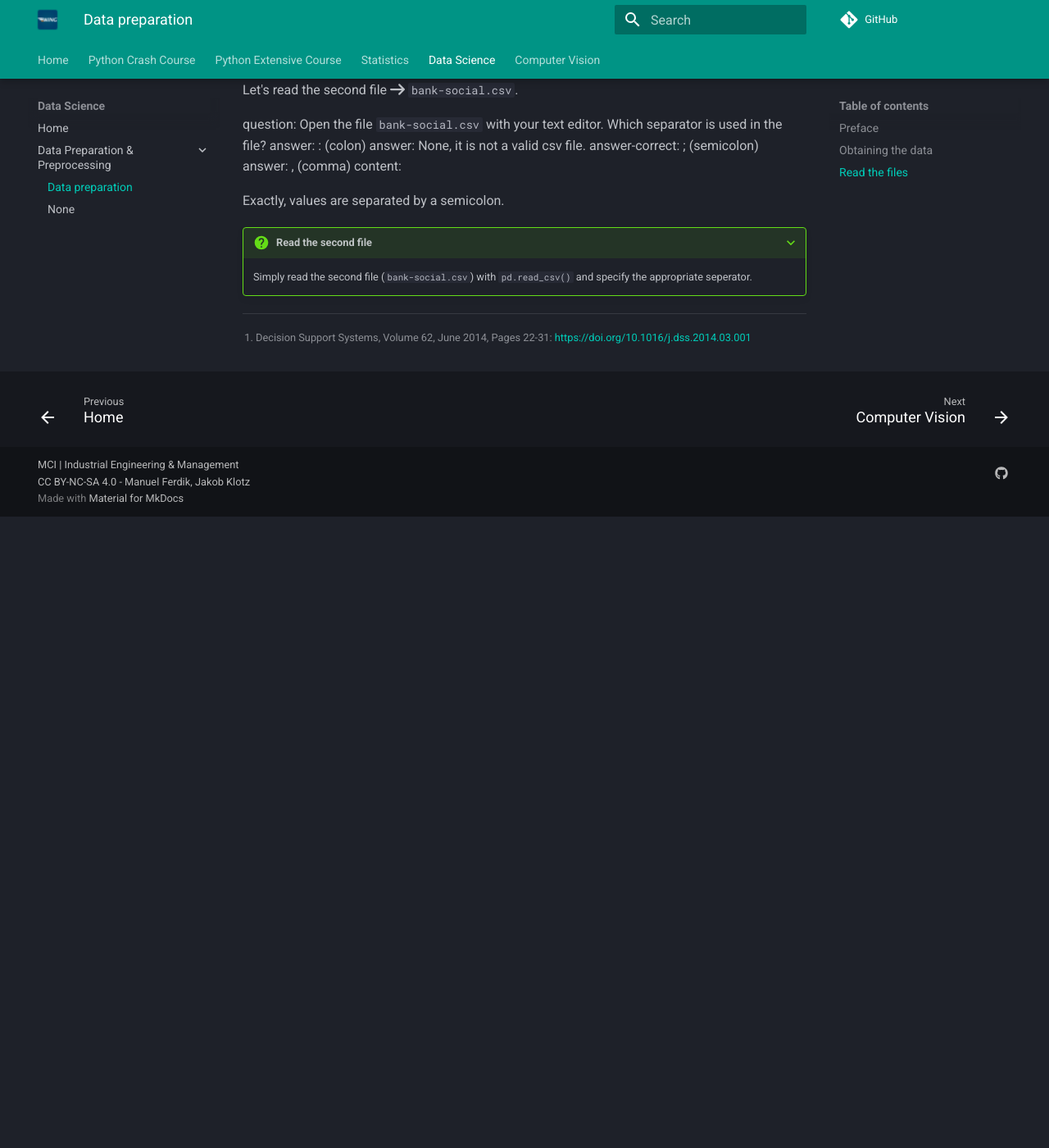
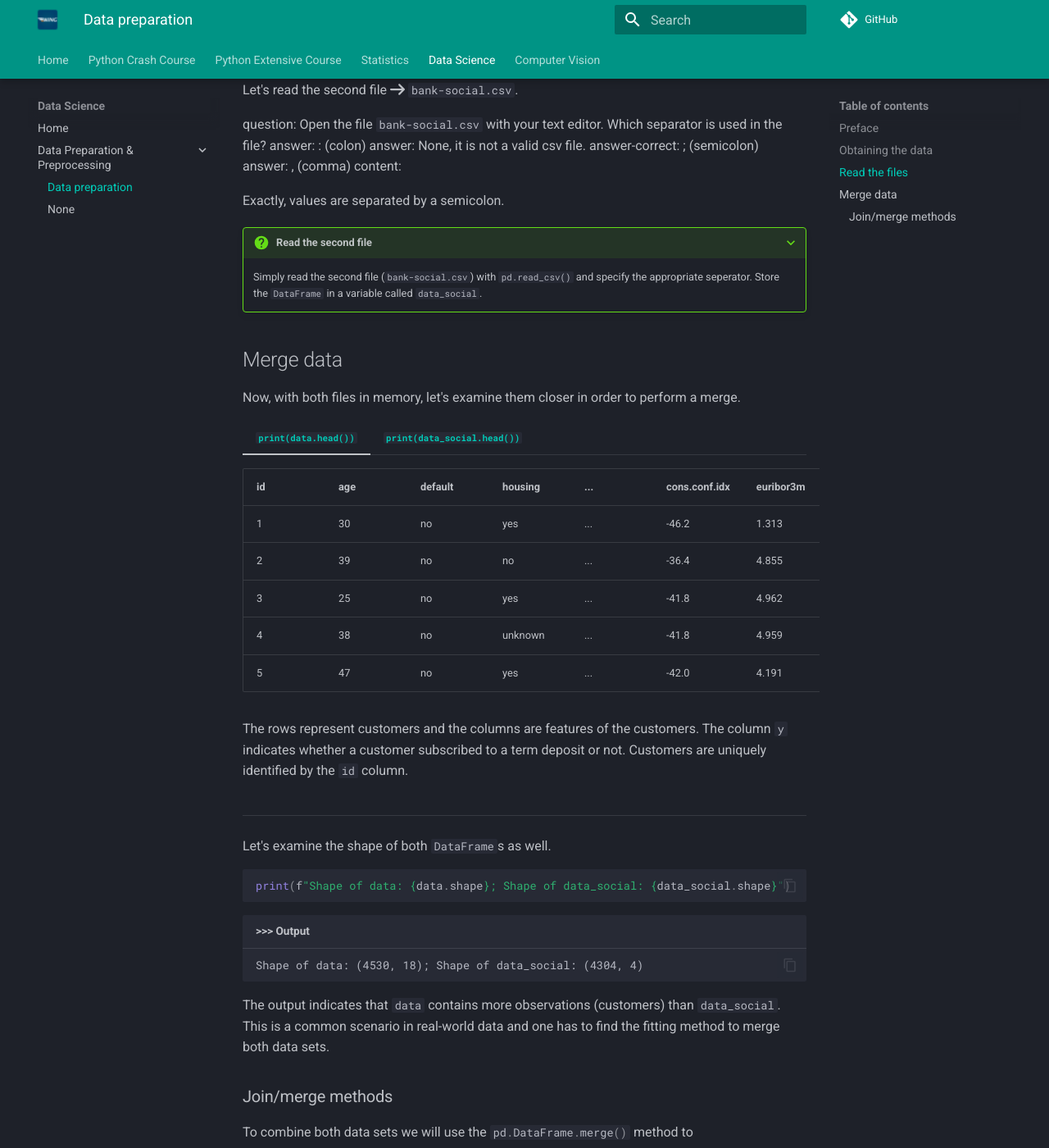
Before and after one commit to mciwing/mciwing.github.io, an MkDocs documentation site: the page built from docs/data-science/data/preparation.md, in a window 1280 px wide and 1400 px high, scrolled down 1991 px. Shown: the whole window at 82% size. Built offline with MkDocs 1.6.1 and Material for MkDocs 9.7.7, drawn with Linux system fonts in a browser that asks for light colours; comment, search, counter and statistics services are not loaded; before the commit the page ends 2621 px from its top, so only the background shows below that; some of the changed text lies outside the part shown.

Commit message:
docs: continue on data preparation chapter (Data Science) #61

````diff
--- a/docs/data-science/data/preparation.md
+++ b/docs/data-science/data/preparation.md
@@ -106,7 +106,7 @@ couple of things to break down:
 Let's read the second file :fontawesome-solid-arrow-right: `bank-social.csv`.
 
 <?quiz?>
-question: Open the file `bank-social.csv` with your text editor. Which separator is used in the file?
+question: Open the file <code>bank-social.csv</code> with your text editor. Which separator is used in the file?
 answer: : (colon)
 answer: None, it is not a valid csv file.
 answer-correct: ; (semicolon)
@@ -118,4 +118,80 @@ content:
 ???+ question "Read the second file"
 
     Simply read the second file (`bank-social.csv`) with `pd.read_csv()`
-    and specify the appropriate seperator.
+    and specify the appropriate seperator. Store the `DataFrame` in a
+    variable called `data_social`.
+
+## Merge data
+
+Now, with both files in memory, let's examine them closer in order to
+perform a merge.
+
+=== "`print(data.head())`"
+
+       | id | age | default | housing | ... | cons.conf.idx | euribor3m | nr.employed | y  |
+       |----|-----|---------|---------|-----|---------------|-----------|-------------|----|
+       | 1  | 30  | no      | yes     | ... | -46.2         | 1.313     | 5099.1      | no |
+       | 2  | 39  | no      | no      | ... | -36.4         | 4.855     | 5191.0      | no |
+       | 3  | 25  | no      | yes     | ... | -41.8         | 4.962     | 5228.1      | no |
+       | 4  | 38  | no      | unknown | ... | -41.8         | 4.959     | 5228.1      | no |
+       | 5  | 47  | no      | yes     | ... | -42.0         | 4.191     | 5195.8      | no |
+
+      The rows represent customers and the columns are features of the
+      customers. The column `y` indicates whether a customer subscribed to a
+      term deposit or not. Customers are uniquely identified by the `id`
+      column.
+
+=== "`print(data_social.head())`"
+
+      | id   | job           | marital | education           |
+      |------|---------------|---------|---------------------|
+      | 2178 | technician    | married | professional.course |
+      | 861  | blue-collar   | single  | professional.course |
+      | 3020 | technician    | married | professional.course |
+      | 2129 | self-employed | married | basic.9y            |
+      | 3201 | blue-collar   | married | basic.9y            |
+
+      Again, each row represents a customer (uniquely identified with `id`).
+      The remaining columns `job`, `marital`, and `education` are social
+      attributes.
+
+---
+
+Let's examine the shape of both `DataFrame`s as well.
+
+```python
+print(f"Shape of data: {data.shape}; Shape of data_social: {data_social.shape}")
+```
+
+```title=">>> Output"
+Shape of data: (4530, 18); Shape of data_social: (4304, 4)
+```
+
+The output indicates that `data` contains more observations (customers) than
+`data_social`. This is a common scenario in real-world data and one has to
+find the fitting method to merge both data sets.
+
+### Join/merge methods
+
+To combine both data sets we will use the `#!python pd.DataFrame.merge()`
+method to
+
+> Merge DataFrame or named Series objects with a database-style join
+>
+> -- <cite>[pandas documentation](https://pandas.pydata.org/docs/reference/api/pandas.DataFrame.merge.html)</cite>
+
+Looking at the `how` parameter we are presented with 5 (!) different options
+to perform a merge. The most common ones are:
+
+- `#!python "left"`
+- `#!python "right"`
+- `#!python "inner"`
+- `#!python "outer"`
+
+<div style="text-align: center;">
+ <iframe src="https://giphy.com/embed/kaq6GnxDlJaBq" width="218" height="240" style="" frameBorder="0" class="giphy-embed" allowFullScreen></iframe><p><a href="https://giphy.com/gifs/chloe-concerned-kaq6GnxDlJaBq"></a></p>
+ <figcaption style="text-align: center;">
+      And now what?!
+ </figcaption>
+
+</div>
````
Also changed, not shown: other parts of docs/data-science/data/preparation.md (+1 -1 lines).
